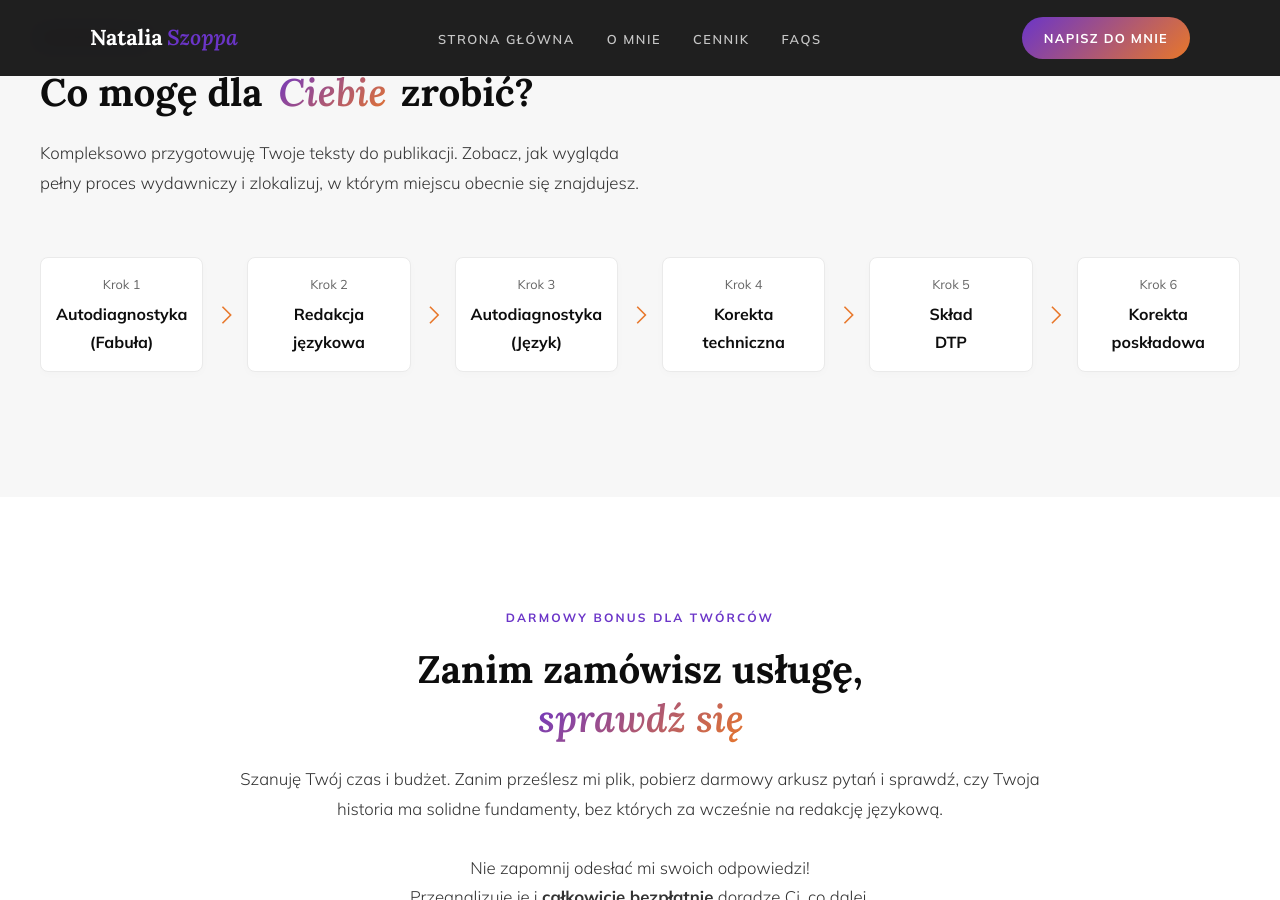
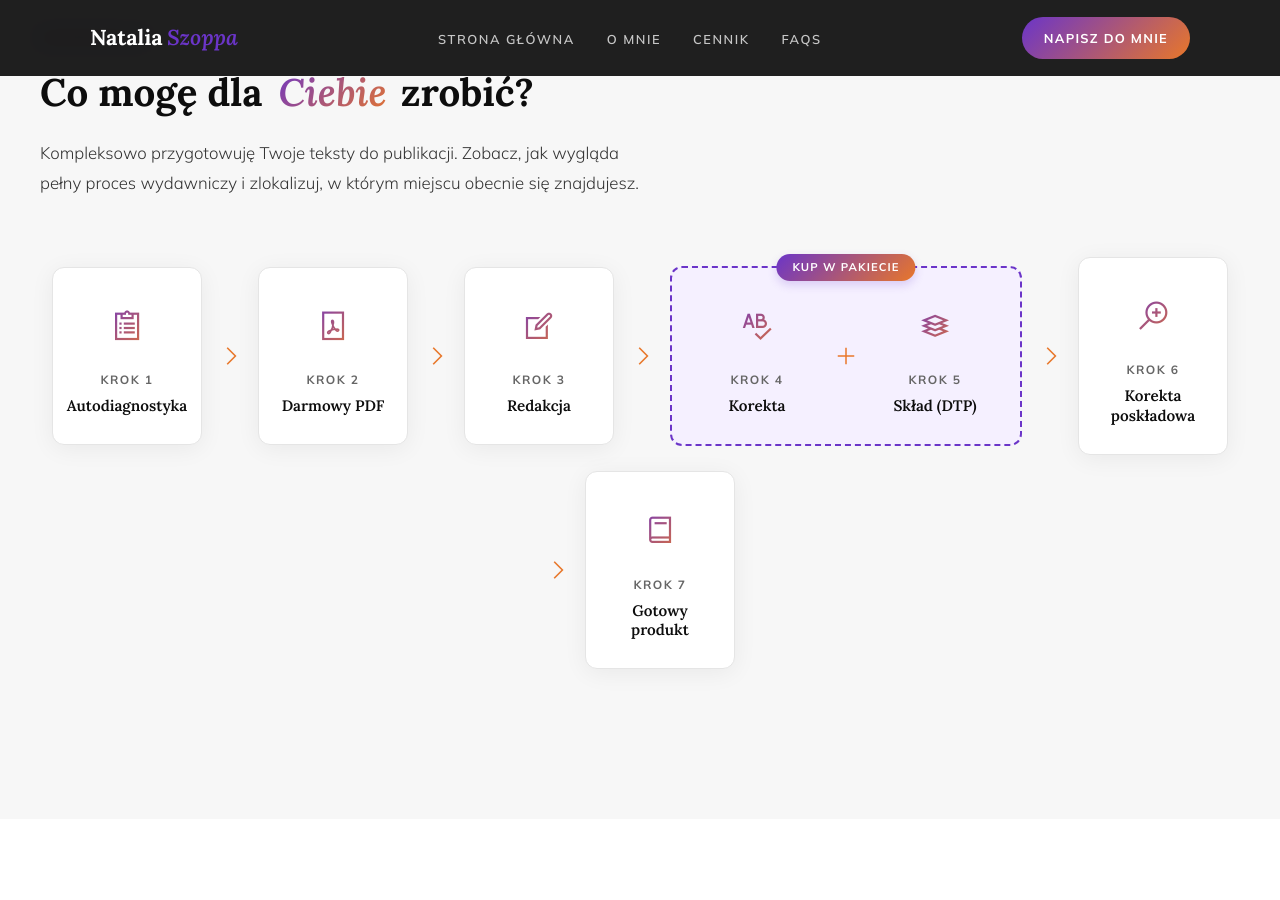
Before and after one commit to Bonnie00726/nataliaszoppa, a Jekyll site: the page built from index.html, in a window 1280 px wide and 900 px high, scrolled down 2198 px. Built offline with Jekyll 4.4.1, drawn with Linux system fonts in a browser that asks for light colours.

Commit message:
Update index.html

```diff
--- a/index.html
+++ b/index.html
@@ -267,19 +267,65 @@ title: Redakcja, korekta, skład
             </div>
         </div>
 
-        <div class="author-path reveal delay-2">
-            <div class="path-step"><span>Krok 1</span> Autodiagnostyka<br>(Fabuła)</div>
-            <i class="las la-angle-right path-arrow"></i>
-            <div class="path-step"><span>Krok 2</span> Redakcja<br>językowa</div>
-            <i class="las la-angle-right path-arrow"></i>
-            <div class="path-step"><span>Krok 3</span> Autodiagnostyka<br>(Język)</div>
-            <i class="las la-angle-right path-arrow"></i>
-            <div class="path-step"><span>Krok 4</span> Korekta<br>techniczna</div>
-            <i class="las la-angle-right path-arrow"></i>
-            <div class="path-step"><span>Krok 5</span> Skład<br>DTP</div>
-            <i class="las la-angle-right path-arrow"></i>
-            <div class="path-step"><span>Krok 6</span> Korekta<br>poskładowa</div>
-        </div>
+        <div class="path-grid">
+  <div class="path-item">
+    <div class="path-icon"><i class="las la-clipboard-list"></i></div>
+    <div class="path-number">Krok 1</div>
+    <h3 class="path-name">Autodiagnostyka</h3>
+  </div>
+
+  <div class="path-arrow"><i class="las la-angle-right"></i></div>
+
+  <div class="path-item">
+    <div class="path-icon"><i class="las la-file-pdf"></i></div>
+    <div class="path-number">Krok 2</div>
+    <h3 class="path-name">Darmowy PDF</h3>
+  </div>
+
+  <div class="path-arrow"><i class="las la-angle-right"></i></div>
+
+  <div class="path-item">
+    <div class="path-icon"><i class="las la-edit"></i></div>
+    <div class="path-number">Krok 3</div>
+    <h3 class="path-name">Redakcja</h3>
+  </div>
+
+  <div class="path-arrow path-arrow-desktop-only"><i class="las la-angle-right"></i></div>
+
+  <div class="path-package">
+    <div class="package-label">Kup w pakiecie</div>
+
+    <div class="path-item path-item--no-border">
+      <div class="path-icon"><i class="las la-spell-check"></i></div>
+      <div class="path-number">Krok 4</div>
+      <h3 class="path-name">Korekta</h3>
+    </div>
+
+    <div class="path-arrow path-arrow--inner"><i class="las la-plus"></i></div>
+
+    <div class="path-item path-item--no-border">
+      <div class="path-icon"><i class="las la-layer-group"></i></div>
+      <div class="path-number">Krok 5</div>
+      <h3 class="path-name">Skład (DTP)</h3>
+    </div>
+  </div>
+
+  <div class="path-arrow"><i class="las la-angle-right"></i></div>
+
+  <div class="path-item">
+    <div class="path-icon"><i class="las la-search-plus"></i></div>
+    <div class="path-number">Krok 6</div>
+    <h3 class="path-name">Korekta poskładowa</h3>
+  </div>
+
+  <div class="path-arrow"><i class="las la-angle-right"></i></div>
+
+  <div class="path-item">
+    <div class="path-icon"><i class="las la-book"></i></div>
+    <div class="path-number">Krok 7</div>
+    <h3 class="path-name">Gotowy produkt</h3>
+  </div>
+</div>
     </div>
 </section>
 
```
